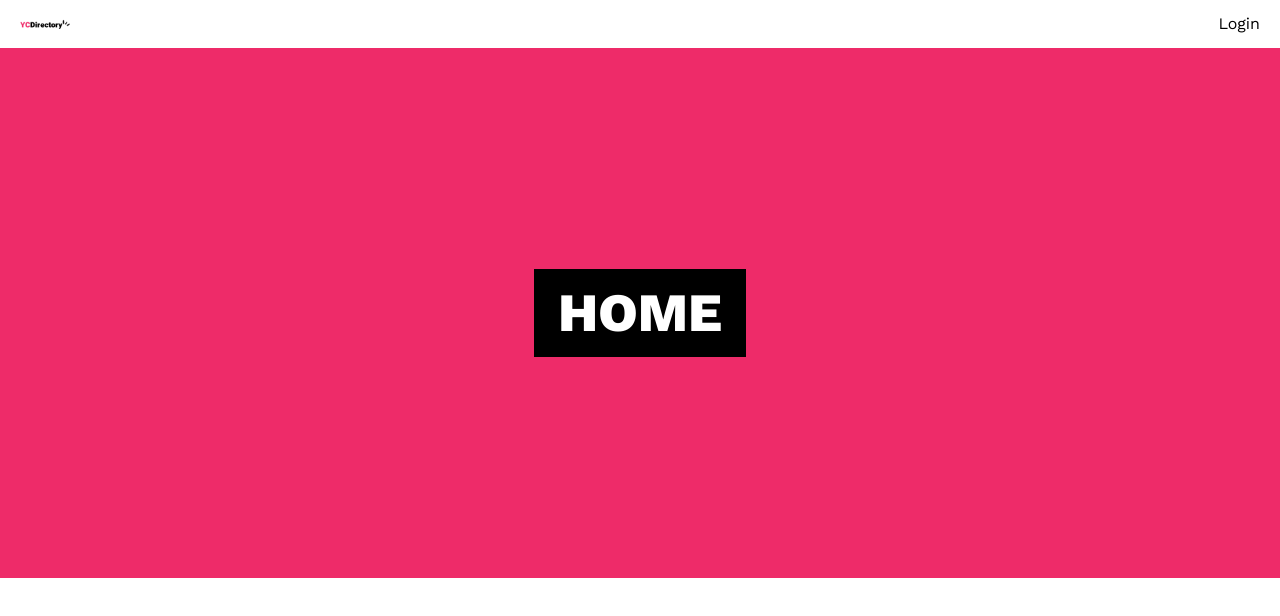
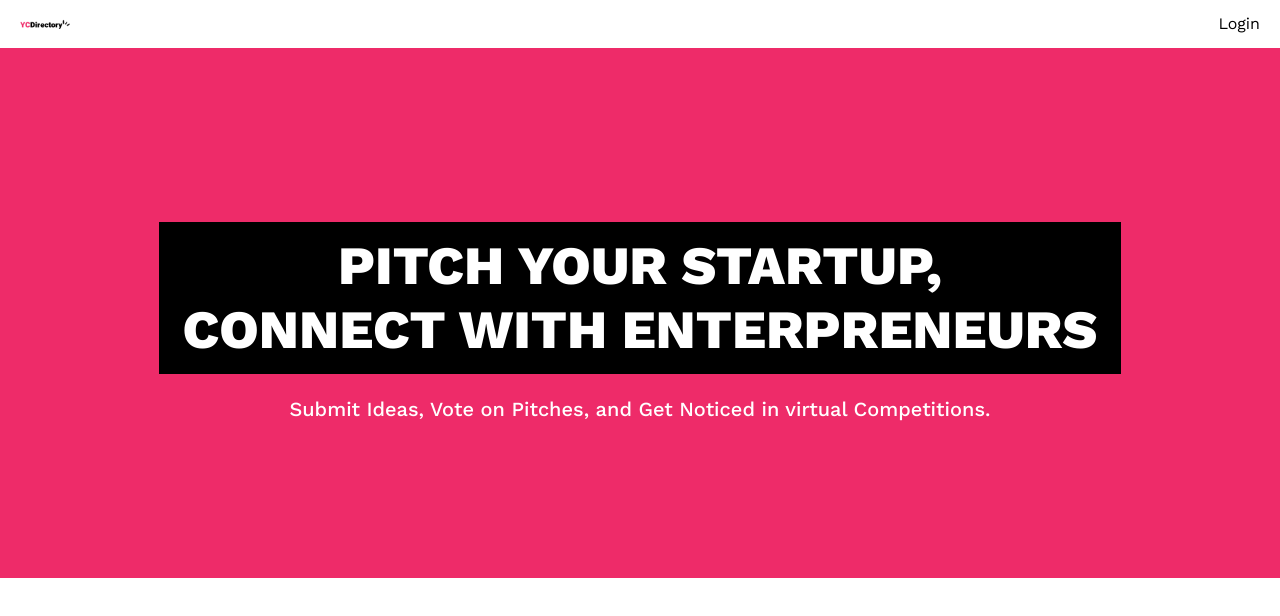
Before and after one commit to Hariprasath36/Next_UserStartups, a Next.js app: page / in a window 1280 px wide. Shown: the top 616 px of the page. Built offline with nearby package versions, Linux system fonts and the light colour scheme; no server answers.

Commit message:
running 1:43:00

```diff
--- a/app/(root)/page.tsx
+++ b/app/(root)/page.tsx
@@ -4,7 +4,10 @@
   return (
     <>
     <section className="pink_container">
-   <h1 className="heading">Home</h1>
+   <h1 className="heading">Pitch Your Startup, <br /> Connect With Enterpreneurs</h1>
+   <p className="sub-heading !max-w-3xl">
+    Submit Ideas, Vote on Pitches, and Get Noticed in virtual Competitions.
+   </p>
    </section>
     </>
   );
```
